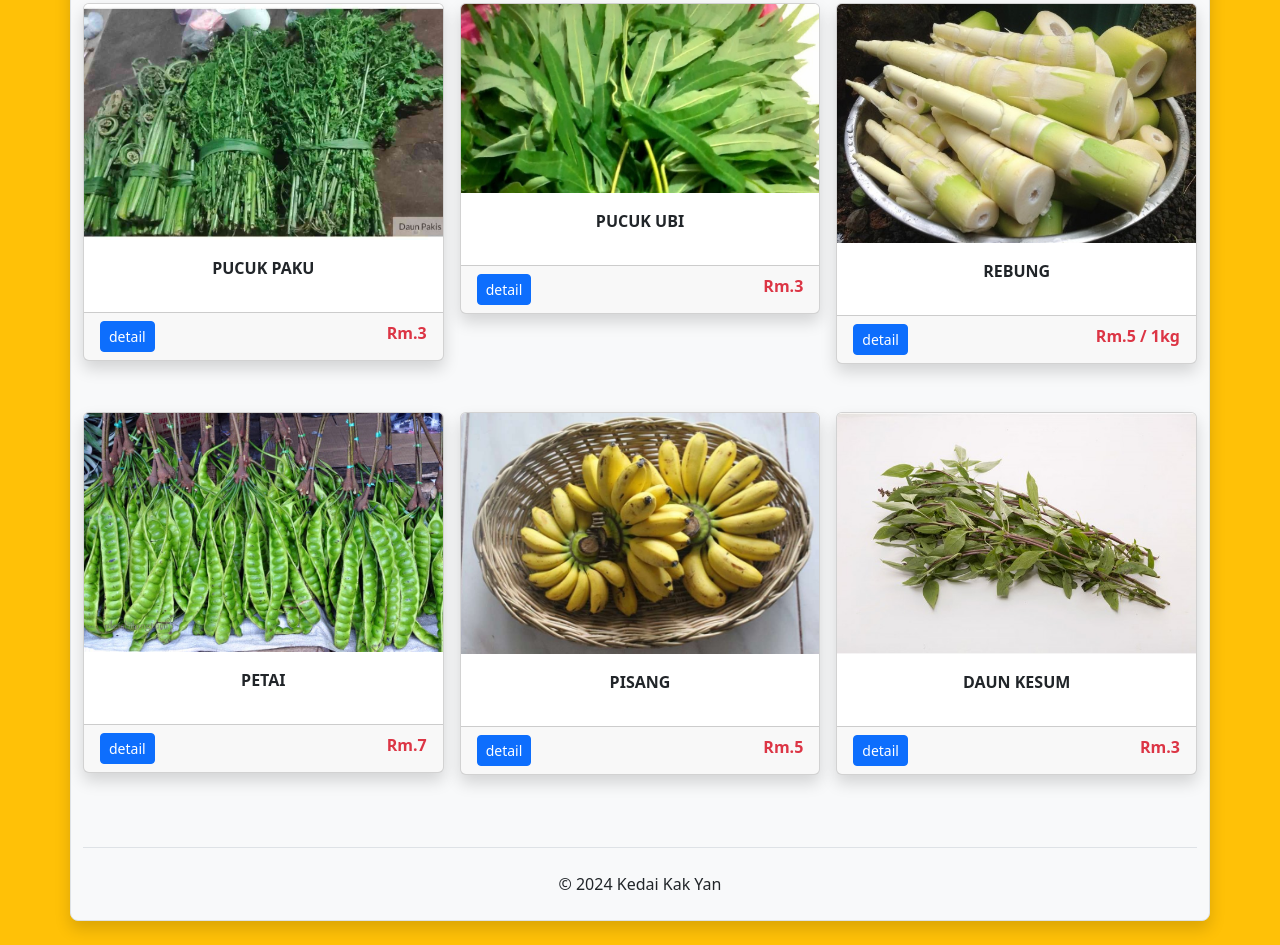
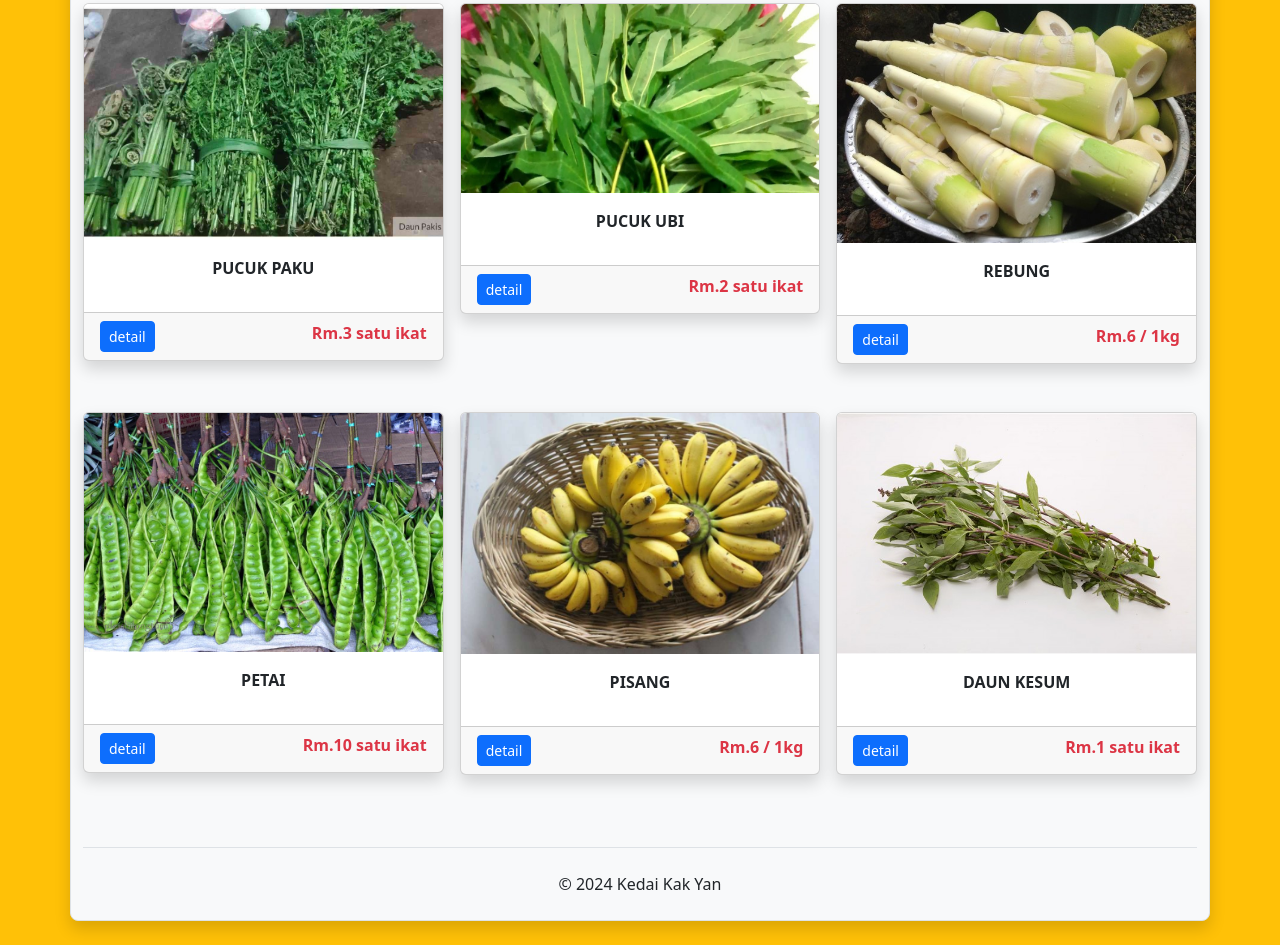
Before and after one commit to Zaiful01/KedaiKakYan1, a plain HTML site: page index.html in a window 1280 px wide. Shown: the part 785-1730 px from the top of the page. Drawn offline with nearby package versions, Linux system fonts and the light colour scheme.

Commit message:
Update index.html

```diff
--- a/index.html
+++ b/index.html
@@ -65,7 +65,7 @@
               </div>
               <div class="card-footer d-md-flex">
                 <a href="#" class="btn btn-sm btn-primary d-block btnDetail">detail</a>
-                <span class="ms-auto text-danger fw-bold d-block text-center harga">Rm.3</span>
+                <span class="ms-auto text-danger fw-bold d-block text-center harga">Rm.3 satu ikat</span>
               </div>
             </div>
           </div>
@@ -83,7 +83,7 @@
               </div>
               <div class="card-footer d-md-flex">
                 <a href="#" class="btn btn-sm btn-primary d-block btnDetail">detail</a>
-                <span class="ms-auto text-danger fw-bold d-block text-center harga">Rm.3</span>
+                <span class="ms-auto text-danger fw-bold d-block text-center harga">Rm.2 satu ikat</span>
               </div>
             </div>
           </div>
@@ -101,7 +101,7 @@
               </div>
               <div class="card-footer d-md-flex">
                 <a href="#" class="btn btn-sm btn-primary d-block btnDetail">detail</a>
-                <span class="ms-auto text-danger fw-bold d-block text-center harga">Rm.5 / 1kg</span>
+                <span class="ms-auto text-danger fw-bold d-block text-center harga">Rm.6 / 1kg</span>
               </div>
             </div>
           </div>
@@ -120,7 +120,7 @@
               </div>
               <div class="card-footer d-md-flex">
                 <a href="#" class="btn btn-sm btn-primary d-block btnDetail">detail</a>
-                <span class="ms-auto text-danger fw-bold d-block text-center harga">Rm.7</span>
+                <span class="ms-auto text-danger fw-bold d-block text-center harga">Rm.10 satu ikat</span>
               </div>
             </div>
           </div>
@@ -143,7 +143,7 @@
               </div>
               <div class="card-footer d-md-flex">
                 <a href="#" class="btn btn-sm btn-primary d-block btnDetail">detail</a>
-                <span class="ms-auto text-danger fw-bold d-block text-center harga">Rm.5</span>
+                <span class="ms-auto text-danger fw-bold d-block text-center harga">Rm.6 / 1kg</span>
               </div>
             </div>
           </div>
@@ -162,7 +162,7 @@
               </div>
               <div class="card-footer d-md-flex">
                 <a href="#" class="btn btn-sm btn-primary d-block btnDetail">detail</a>
-                <span class="ms-auto text-danger fw-bold d-block text-center harga">Rm.3</span>
+                <span class="ms-auto text-danger fw-bold d-block text-center harga">Rm.1 satu ikat</span>
               </div>
             </div>
           </div>
```
